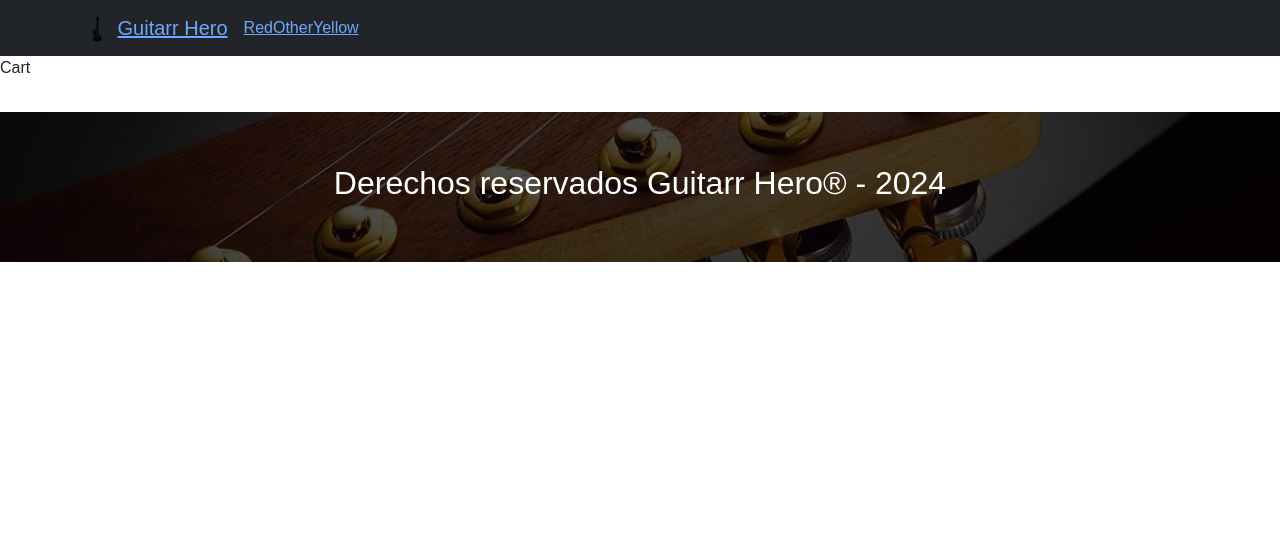
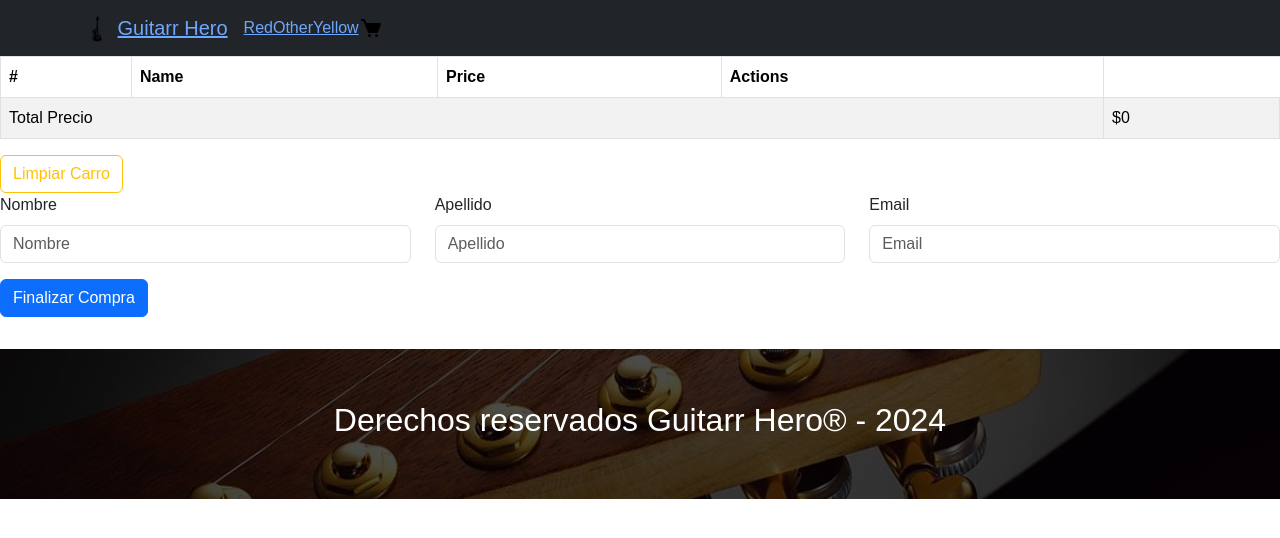
Before and after one commit to CasJuan/coderReact, a React (Vite) app: page /cart in a window 1280 px wide. Shown: the top 538 px of the page. Built offline with nearby package versions, Linux system fonts and the light colour scheme; a web font is replaced by a local one.

Commit message:
[add] firestore e intento conectarlo

```diff
--- a/package.json
+++ b/package.json
@@ -11,6 +11,7 @@
   },
   "dependencies": {
     "bootstrap": "^5.3.3",
+    "firebase": "^10.13.0",
     "react": "^18.3.1",
     "react-bootstrap": "^2.10.4",
     "react-dom": "^18.3.1",
--- a/src/components/Cart/Cart.jsx
+++ b/src/components/Cart/Cart.jsx
@@ -1,9 +1,122 @@
+import Table from 'react-bootstrap/Table';
+import { useCartContex } from '../Context/CartContext';
+import Button from 'react-bootstrap/Button';
+import Col from 'react-bootstrap/Col';
+import Form from 'react-bootstrap/Form';
+import InputGroup from 'react-bootstrap/InputGroup';
+import Row from 'react-bootstrap/Row';
+
 
 
 const Cart = () => {
+
+  const {cart, total, removeItem, clearCart} = useCartContex();
+
+  const handleRemoveItem = (id, price, qty) => {
+    removeItem(id,price,qty);
+  }
+
+  const handleClearCart = () => {
+    clearCart();
+  }
+
+  const handleOnChange = (e) => {
+    setFromData({...formData, [e.target.name]: e.target.value})
+  }
+
+  const handleSaveCart = () => {
+    console.log("Saving in Database")
+    console.log("formData", formData)
+    console.log("cart". cart)
+  }
+
+
   return (
-    <div>Cart</div>
+    <>
+    <Table striped bordered hover>
+      <thead>
+        <tr>
+          <th>#</th>
+          <th>Name</th>
+          <th>Price</th>
+          <th>Actions</th>
+        </tr>
+      </thead>
+      <tbody>
+        {cart?.map(({id,name,price,qty},index) => {
+          return (
+            <tr key={index} >
+              <td>{id}</td>
+              <td>{name}</td>
+              <td>{price}</td>
+              <td>{qty}</td>
+              <td>
+                <button onClick={() => handleRemoveItem(id,price,qty)}>
+                  Remove Item
+                </button>
+              </td>
+            </tr>
+          );
+        })}
+        <tr>
+          <td colSpan={4}>Total Precio</td>
+          <td>${total}</td>
+        </tr>
+      </tbody>
+    </Table>
+
+    {/* <button onClick={handleClearCart}>Limpiar Carro</button> */}
+    <Button variant="outline-warning" onClick={handleClearCart}>Limpiar Carro</Button>{' '}
+
+    {/* <input type='text' name='name' id='name' placeholder='Ingrese su Nombre' onChange={(e) => handleOnChange(e)} ></input>
+    <input type='number' name='tel' id='tel' placeholder='Ingrese su Telefono' onChange={(e) => handleOnChange(e)} ></input>
+    <input type='email' name='email' id='email' placeholder='Ingrese su Email' onChange={(e) => handleOnChange(e)} ></input>
+    <button onClick={handleSaveCart}>Finalizar Compra</button> */}
+
+    <Form>
+      <Row className="mb-3">
+        <Form.Group as={Col} md="4">
+          <Form.Label>Nombre</Form.Label>
+          <Form.Control
+            required
+            type="text"
+            placeholder="Nombre"
+            onChange={(e) => handleOnChange(e)}
+          />
+          <Form.Control.Feedback>Looks good!</Form.Control.Feedback>
+        </Form.Group>
+        <Form.Group as={Col} md="4">
+          <Form.Label>Apellido</Form.Label>
+          <Form.Control
+            required
+            type="text"
+            placeholder="Apellido"
+            onChange={(e) => handleOnChange(e)}
+          />
+          <Form.Control.Feedback>Looks good!</Form.Control.Feedback>
+        </Form.Group>
+        <Form.Group as={Col} md="4">
+          <Form.Label>Email</Form.Label>
+          <InputGroup hasValidation>
+            <Form.Control
+              type="text"
+              placeholder="Email"
+              aria-describedby="inputGroupPrepend"
+              required
+              onChange={(e) => handleOnChange(e)}
+            />
+            <Form.Control.Feedback type="invalid">
+              Colocar email
+            </Form.Control.Feedback>
+          </InputGroup>
+        </Form.Group>
+      </Row>
+      <Button type="submit" onClick={handleSaveCart} >Finalizar Compra</Button>
+    </Form>
+
+
+    </>
   )
 }
 
-export default Cart
+export default Cart;
--- /dev/null
+++ b/src/components/Firebase/dbConection.js
@@ -0,0 +1,16 @@
+
+import { initializeApp } from "firebase/app";
+import { getFirestore } from "firebase/firestore";
+
+const firebaseConfig = {
+  apiKey: "AIzaSyDW18KgTcJpn0OhDdPXhGGfPKa1A7IBvpo",
+  authDomain: "guitarherro-4f97c.firebaseapp.com",
+  projectId: "guitarherro-4f97c",
+  storageBucket: "guitarherro-4f97c.appspot.com",
+  messagingSenderId: "1036104548663",
+  appId: "1:1036104548663:web:56fd991cebce4df2529ab2"
+};
+
+const app = initializeApp(firebaseConfig);
+
+export const db = getFirestore(app);
--- a/src/components/ItemCount/ItemCount.jsx
+++ b/src/components/ItemCount/ItemCount.jsx
@@ -46,6 +46,7 @@ const ItemCount = ({ stock, initial, handleOnBuy }) => {
         <Button variant="primary" onClick={handleGoToCheckout}>Checkout</Button>
     ) : (
         <>
+        <span>{qty}</span>
         <ButtonGroup aria-label="Basic example">
           <Button variant="secondary" onClick={() => handleClick}>-</Button>
           <Button variant="secondary">{qty}</Button>
--- a/src/components/ItemDetail/IteamDetailContainer/IteamDetailcontainer.jsx
+++ b/src/components/ItemDetail/IteamDetailContainer/IteamDetailcontainer.jsx
@@ -1,7 +1,8 @@
 import { useEffect, useState } from 'react';
 import { useParams } from 'react-router-dom';
-import {getProductById} from '../../../utils/getProducts';
 import ItemDetail from '../IteamDetail';
+import {db} from '../../Firebase/dbConection';
+import {collection, getDoc, doc} from "firebase/firestore";
 
 
 const ItemDetailContainer = () => {
@@ -11,17 +12,17 @@ const ItemDetailContainer = () => {
 
     useEffect(() => {
         setLoading(true);
-        getProductById(id)
-          .then((res) => {
-            setProduct(res);
+        const productCollection = collection(db, "productos");
+        const refDoc = doc(productCollection, id)
+
+        getDoc(refDoc)
+          .then((doc) => {
+            setProduct({id: doc.id, ...doc.data})
+            setLoading(false);
           })
-          .catch((err) => {
-            console.log(err);
+          .catch((error)=>{
+            console.log('ERROR',error);
           })
-          .finally(() => {
-            setLoading(false);
-          });
-
     },[id])
 
     return (
--- a/src/components/ItemListContainer/ItemListContainer.jsx
+++ b/src/components/ItemListContainer/ItemListContainer.jsx
@@ -1,8 +1,9 @@
 /* eslint-disable react/prop-types */
 import { useState, useEffect } from "react";
 import ItemList from "../ItemList/ItemList";
-import { getProducts } from "../../utils/fetchData";
 import { useParams } from "react-router-dom";
+import {db} from "../Firebase/dbConection";
+import { collection, getDocs, query, where} from "firebase/firestore";
 
 const ItemListContainer = () => {
   const [products, setProducts] = useState([]);
@@ -10,35 +11,34 @@ const ItemListContainer = () => {
   const [loading, setLoading] = useState(true);
 
   useEffect(() => {
-    console.log("Se termino de montar el componente");
     setLoading(true);
-    getProducts(categoryId)
-      .then((res) => {
-        console.log("Se resolvio la promesa");
-        setProducts(res);
-        console.log("Se actualizaron los productos");
-      })
-      .catch((err) => {
-        console.log(err);
-      })
-      .finally(() => {
-        console.log("finalizo la promesa");
-        setLoading(false);
-      });
+
+    let productsCollection = collection(db, "productos")
+
+    if (categoryId) {
+      productsCollection = query(productsCollection, where("category", "array-contains", categoryId));
+    }
 
 
-      return () => {
-        console.log("Se desmonto el componente");
-      }
+    getDocs(productsCollection)
+    .then(({docs}) => {
+      const prodFromDocs = docs.map((doc)=>({
+        id: doc.id,
+        ...doc.data()
+      }))
+      setProducts(prodFromDocs)
+      setLoading(false);
+    })
+    .catch((error) => {
+      console.error("Error getting documents: ", error);
+    });
 
   }, [categoryId]);
 
-  let titleToShow = "";
 
   return (
         <main >
           {console.log("Renderizo el componente")}
-            <div>{titleToShow}</div>
             { loading
               ? console.log('no carga')
               : <ItemList products={products} />}
--- a/src/components/Navbar/Navegador.jsx
+++ b/src/components/Navbar/Navegador.jsx
@@ -5,6 +5,9 @@ import { Link } from 'react-router-dom';
 import { categories } from "../../mock/guitarras";
 import NavbarLink from './NavbarLink';
 import logo from '../img/klipartz.com.png'
+import CardWidget from '../CardWidget/CardWidget';
+
+
 
 
 const Navegador = () => {
@@ -28,9 +31,12 @@ const Navegador = () => {
             {categories.map((element, index) => {
               return <NavbarLink  key={index} category={element}/>
             })}
+            <CardWidget/>
           </Nav>
         </Container>
       </Navbar>
+
+
     </>
   )
 }
```
Also changed, not shown: src/components/CardWidget/CardWidget.jsx (renamed from src/components/CardWidget.jsx, +5 -3 lines), 1 other file (tests, documents, lock files or other folders).
